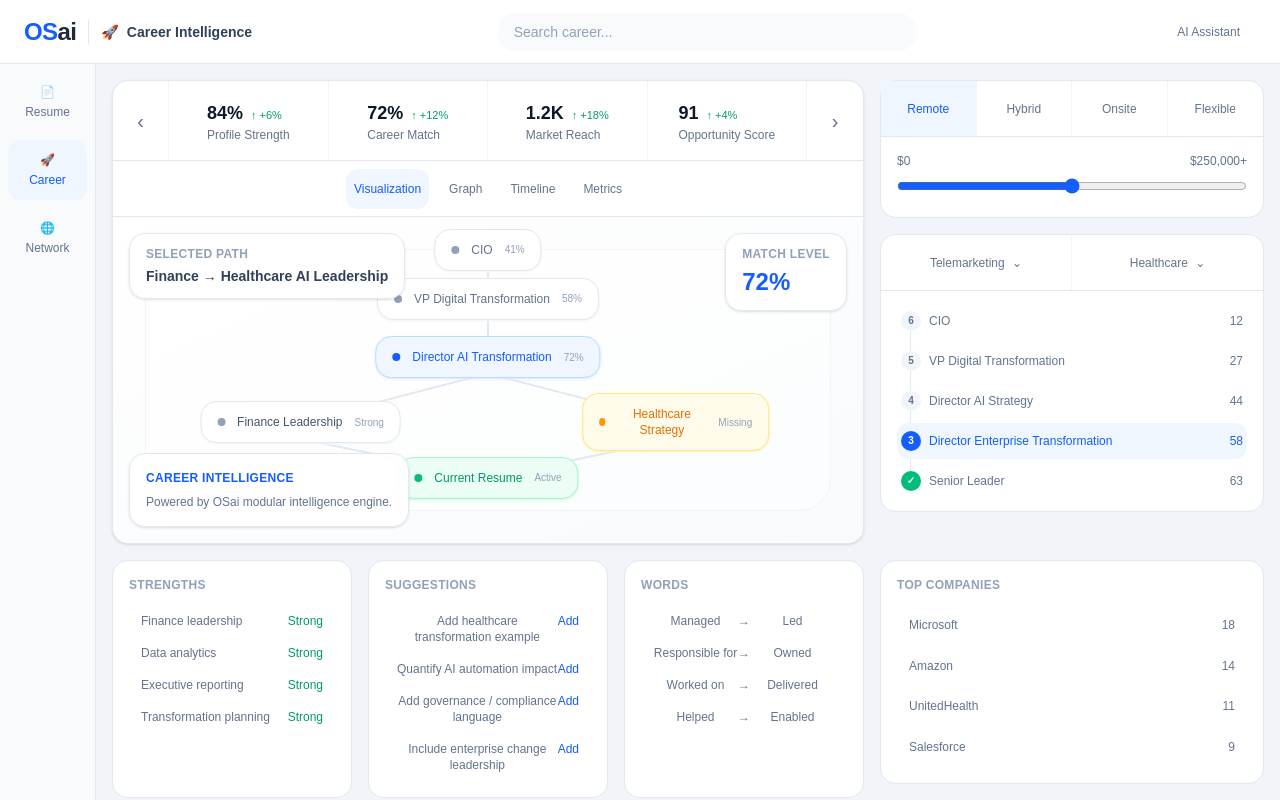
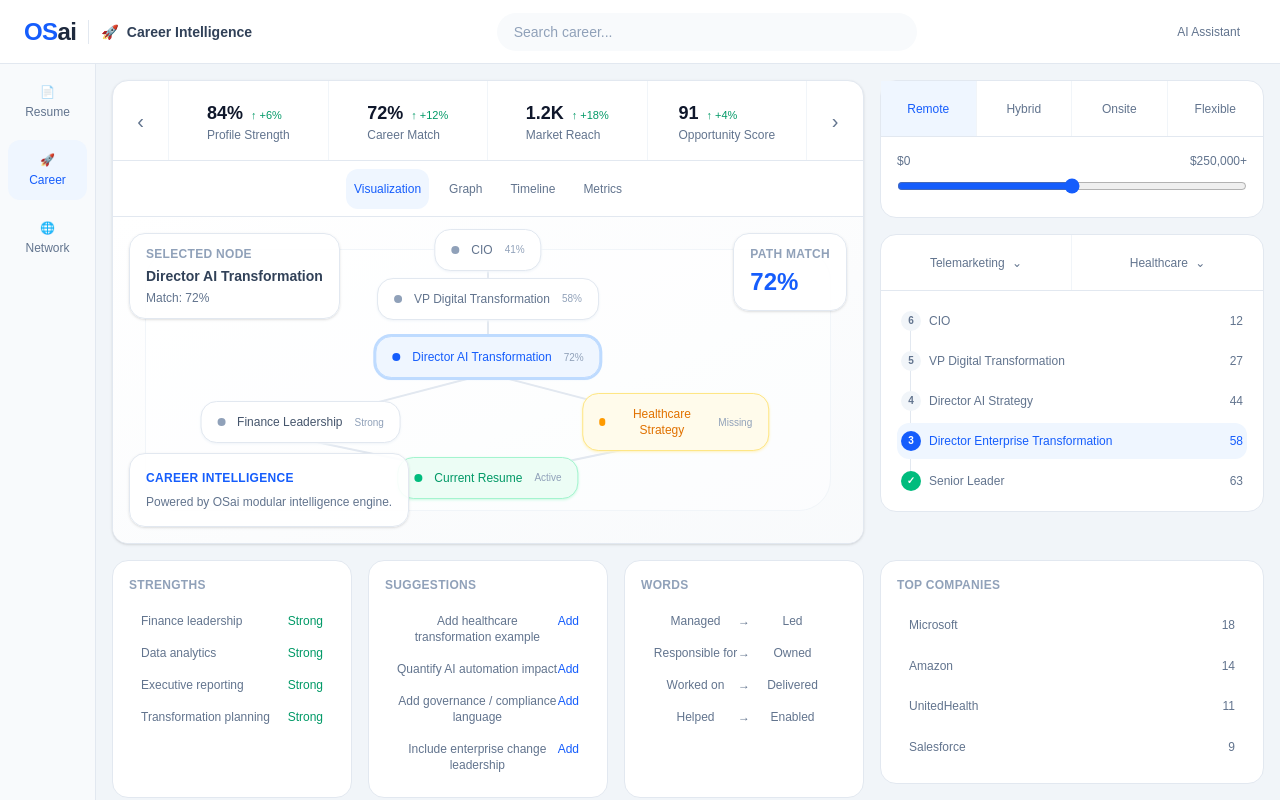
Before and after one commit to OrbitSystemsAi/career-pivot, a Next.js app: page / in a window 1280 px wide. Built offline with nearby package versions, Linux system fonts and the light colour scheme.

Commit message:
Make career graph nodes interactive

```diff
--- a/modules/career/components/CareerGraph.tsx
+++ b/modules/career/components/CareerGraph.tsx
@@ -1,3 +1,6 @@
+"use client";
+
+import { useState } from "react";
 import { careerGraphEdges, careerGraphNodes } from "../data/careerGraphData";
 
 function getNodeStyle(type: string) {
@@ -17,6 +20,8 @@ function getDotStyle(type: string) {
 }
 
 export default function CareerGraph() {
+  const [selectedNode, setSelectedNode] = useState(careerGraphNodes[2]);
+
   return (
     <div className="relative h-full w-full overflow-hidden">
       <div className="absolute inset-8 rounded-[2rem] border border-slate-100 bg-white/40" />
@@ -35,32 +40,40 @@ export default function CareerGraph() {
         ))}
       </svg>
 
-      {careerGraphNodes.map((node) => (
+      {careerGraphNodes.map((node) => {
+        const selected = selectedNode.label === node.label;
+
+        return (
           <button
             key={node.label}
-          className={`absolute flex -translate-x-1/2 -translate-y-1/2 items-center gap-3 rounded-2xl border px-4 py-3 text-xs font-medium shadow-sm transition hover:bg-blue-50 hover:text-blue-600 ${getNodeStyle(
-            node.type
-          )}`}
+            onClick={() => setSelectedNode(node)}
+            className={`absolute flex -translate-x-1/2 -translate-y-1/2 items-center gap-3 rounded-2xl border px-4 py-3 text-xs font-medium shadow-sm transition hover:bg-blue-50 hover:text-blue-600 ${
+              selected ? "ring-2 ring-blue-200" : ""
+            } ${getNodeStyle(node.type)}`}
             style={{ left: node.x, top: node.y }}
           >
             <span className={`h-2 w-2 rounded-full ${getDotStyle(node.type)}`} />
             <span>{node.label}</span>
             <span className="text-[10px] text-slate-400">{node.match}</span>
           </button>
-      ))}
+        );
+      })}
 
       <div className="absolute left-4 top-4 rounded-2xl border border-slate-200 bg-white/90 px-4 py-3 shadow-sm">
         <div className="text-xs font-semibold uppercase tracking-wide text-slate-400">
-          Selected Path
+          Selected Node
         </div>
         <div className="mt-1 text-sm font-semibold text-slate-700">
-          Finance → Healthcare AI Leadership
+          {selectedNode.label}
+        </div>
+        <div className="mt-1 text-xs text-slate-500">
+          Match: {selectedNode.match}
         </div>
       </div>
 
       <div className="absolute right-4 top-4 rounded-2xl border border-slate-200 bg-white/90 px-4 py-3 shadow-sm">
         <div className="text-xs font-semibold uppercase tracking-wide text-slate-400">
-          Match Level
+          Path Match
         </div>
         <div className="mt-1 text-2xl font-bold text-blue-600">72%</div>
       </div>
```
Lines whose indentation alone changed are shown as unchanged.
